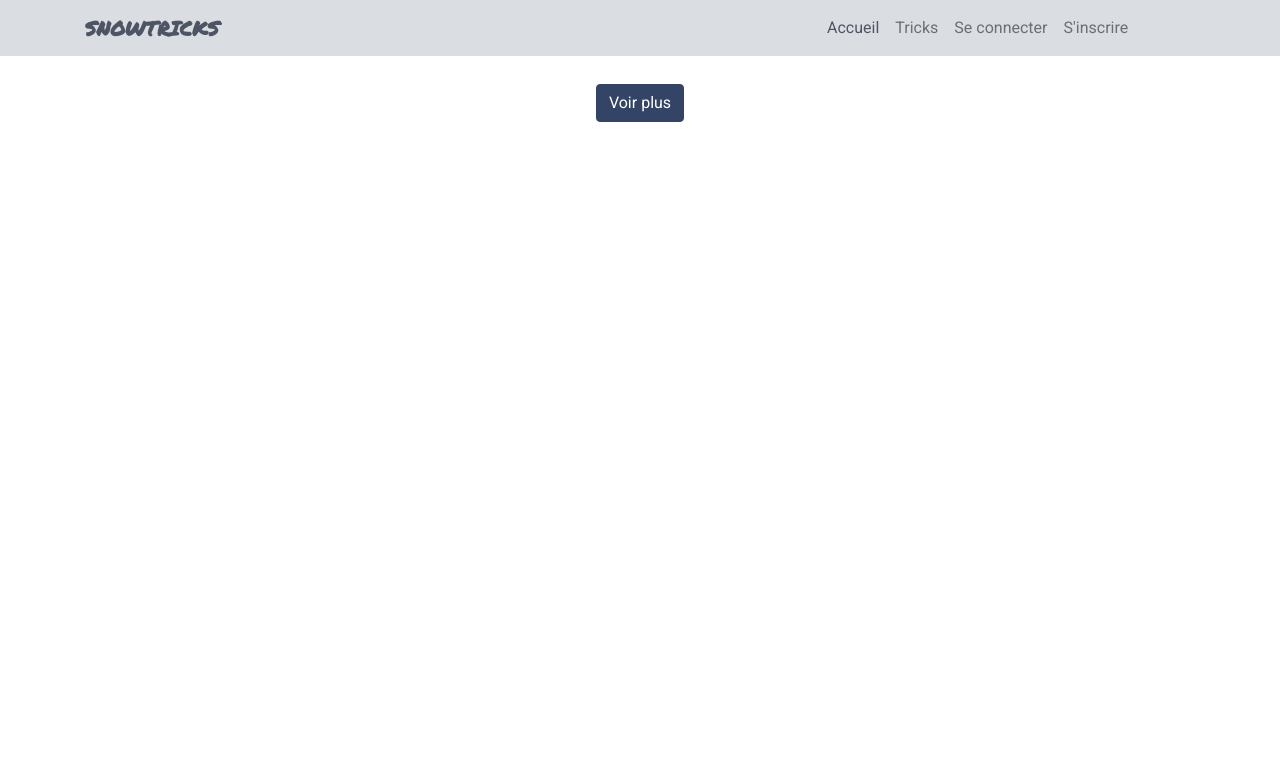
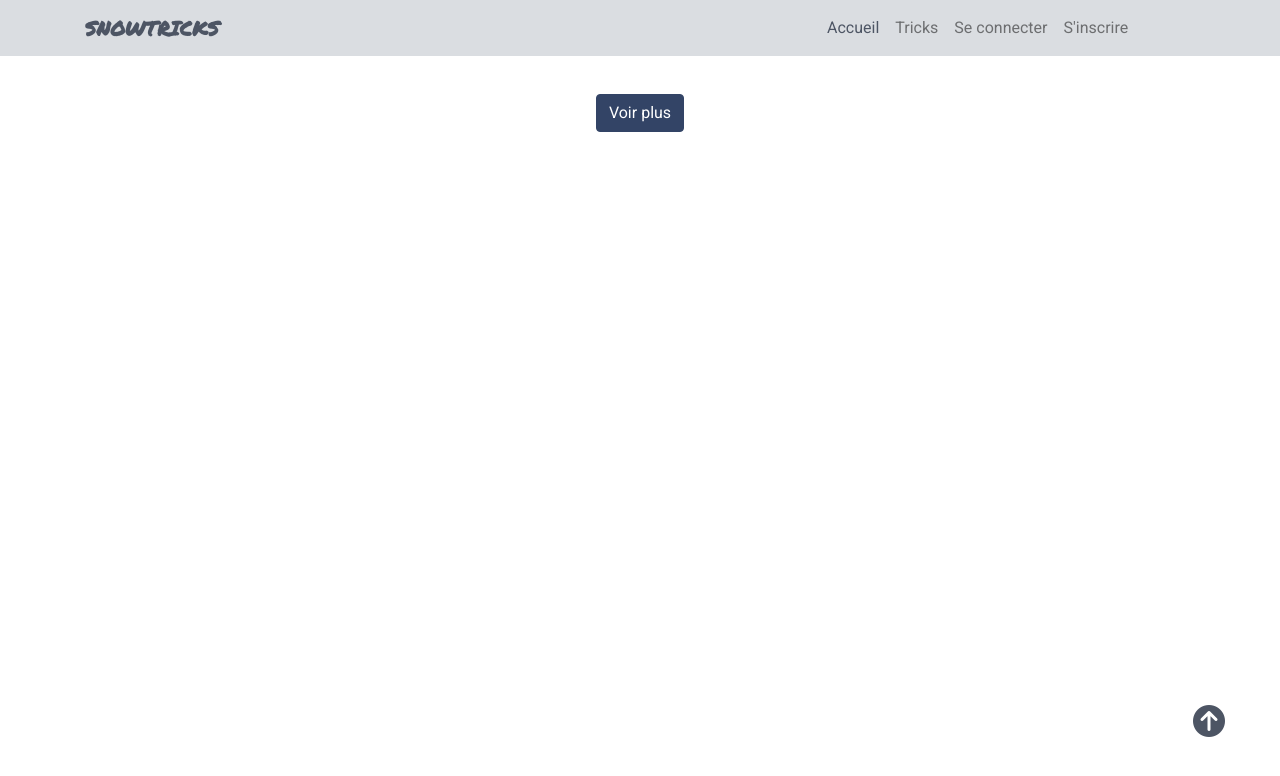
Before and after one commit to CarolineDirat/SnowTricksSymfony5, a Symfony app: template templates/home/tricks.html.twig in a window 1280 px wide. Shown: the top 776 px of the page. Run offline with Twig, Linux system fonts and the light colour scheme; the template is opened without the code that fills it, so the values that code supplies are empty; some libraries are stand-ins or nearby versions.

Commit message:
add feature : add button to scrolltop on home page, and on tricks page

```diff
--- a/public/css/style.css
+++ b/public/css/style.css
@@ -11,6 +11,14 @@ body {
 footer {
   background-color: #dadde1;
   font-size: 2rem;
+}
+
+footer a {
+  color: #346;
+}
+
+footer a:hover {
+  color: #5a8bc0;
 }
 
 iframe,
@@ -101,7 +109,7 @@ h2 {
 }
 
 /*********************************************
-                HOME PAGE
+                HOME PAGE and TRICKS PAGE
 **********************************************/
 .card-img-top {
   width: auto;
@@ -121,6 +129,16 @@ h2 {
   font-size: 1.5rem;
 }
 
+#load-more-tricks {
+  position: relative;
+  top: 10px;
+  z-index: 20;
+}
+
+#tricks {
+  z-index: 1;
+}
+
 #tricks-down {
   position: relative;
   top: -55px;
@@ -131,10 +149,61 @@ h2 {
   text-decoration: none;
 }
 
-#tricks-down i {
+#tricks-down i,
+#tricks-up i {
   font-size: 2rem;
   color: #4d5564;
 }
+
+#tricks-up {
+  position: fixed;
+  z-index: 2;
+  right: 40px;
+  bottom: 70px;
+}
+
+@media (min-width: 1800px) {
+  #tricks-up {
+    right: 380px;
+  }
+}
+
+@media (max-width: 1800px) {
+  #tricks-up {
+    right: 240px;
+  }
+}
+
+@media (max-width: 1600px) {
+  #tricks-up {
+    right: 160px;
+  }
+}
+
+@media (max-width: 1450px) {
+  #tricks-up {
+    right: 80px;
+  }
+}
+
+@media (max-width: 1300px) {
+  #tricks-up {
+    right: 40px;
+  }
+}
+
+@media (max-width: 1200px) {
+  #tricks-up {
+    right: 20px;
+  }
+}
+
+@media (min-width: 762px) {
+  #tricks-up {
+    bottom: 60px;
+  }
+}
+
 
 @media (max-width: 1800px) {
   #home-banner h1 {
@@ -210,6 +279,11 @@ h2 {
   border-color: #346;
 }
 
+#load-more-tricks.btn.btn-primary:hover {
+  background-color: #5a8bc0;
+  border-color: #5a8bc0;
+}
+
 #tricks .card-img-top {
   max-width: 210px;
   max-height: 200px;
--- a/public/js/home.js
+++ b/public/js/home.js
@@ -11,6 +11,12 @@ $(function () {
         e.preventDefault;
         $('#tricks').removeClass('d-none');
         $('#load-more-tricks').removeClass('d-none');
+        $('#tricks-up').removeClass('d-none');
+        $('html,body').animate({scrollTop: $("#tricks").offset().top}, 'slow');
+    });
+
+    $('#tricks-up a').click(function(e) {
+        e.preventDefault;
         $('html,body').animate({scrollTop: $("#tricks").offset().top}, 'slow');
     });
 
--- a/public/js/tricks.js
+++ b/public/js/tricks.js
@@ -1,4 +1,5 @@
 $(function () {
     $('#tricks').removeClass('d-none');
     $('#load-more-tricks').removeClass('d-none');
+    $('#tricks-up').removeClass('d-none');
 });
--- a/templates/home/_tricks.html.twig
+++ b/templates/home/_tricks.html.twig
@@ -19,8 +19,15 @@
 		</div>
 	{% endfor %}
 </div>
-		<div class="row ">
-			<div class="col-sm-12 text-center">
+<div class="row">
+	<div class="col-sm-12 text-center mb-5">
 		<a id="load-more-tricks" role="button" href="{{ path('load-more-tricks') }}" class="btn btn-primary m-4 d-none">Voir plus</a>
 	</div>
 </div>
+<div class="row">
+	<div id="tricks-up" class="col-sm-12 d-none text-right sticky-bottom">
+		<a>
+			<i class="fas fa-arrow-circle-up "></i>
+		</a>
+	</div>
+</div>
```
Also changed, not shown: templates/home/tricks.html.twig (line endings or trailing spaces). Lines whose indentation alone changed are shown as unchanged.
